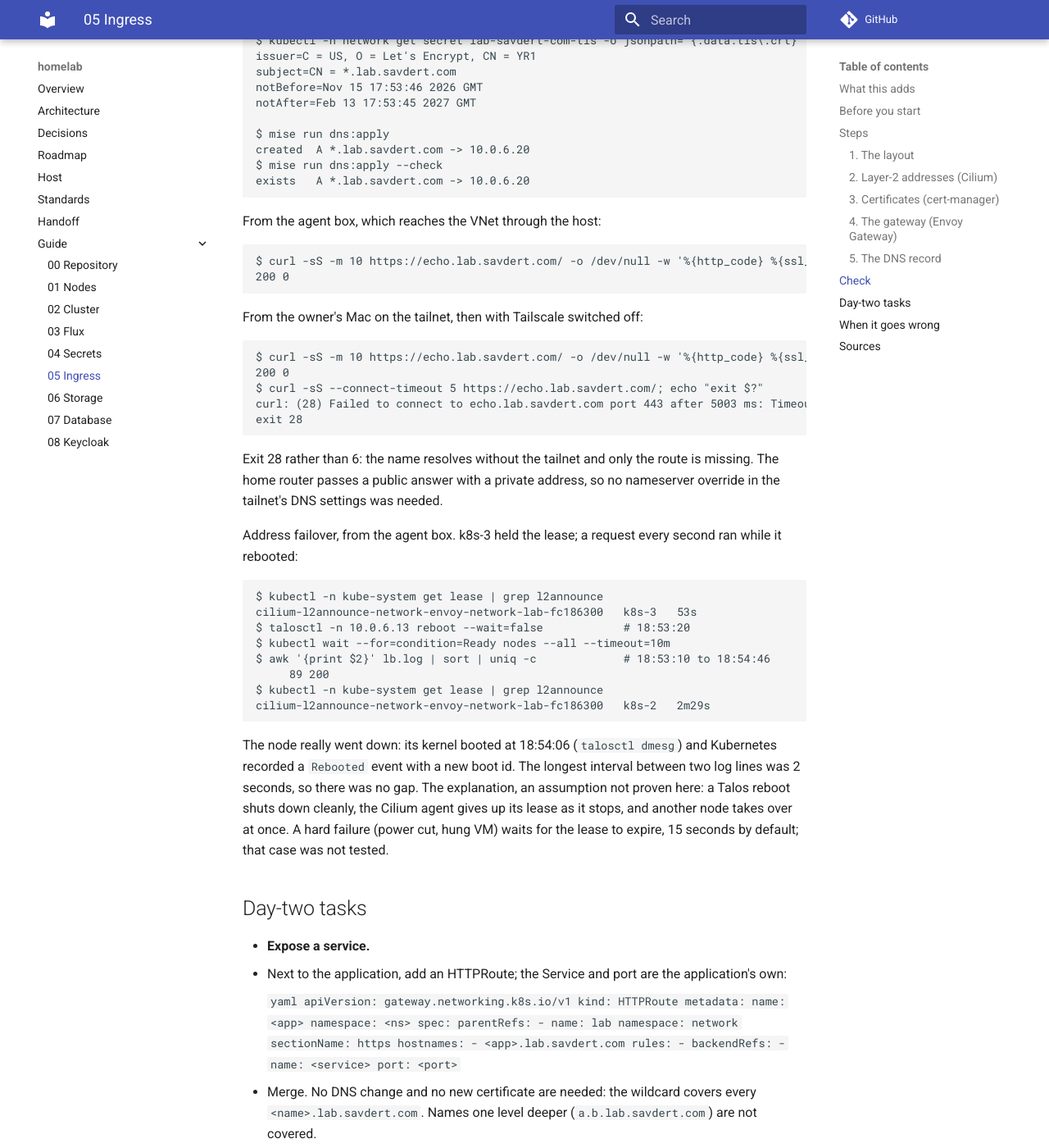
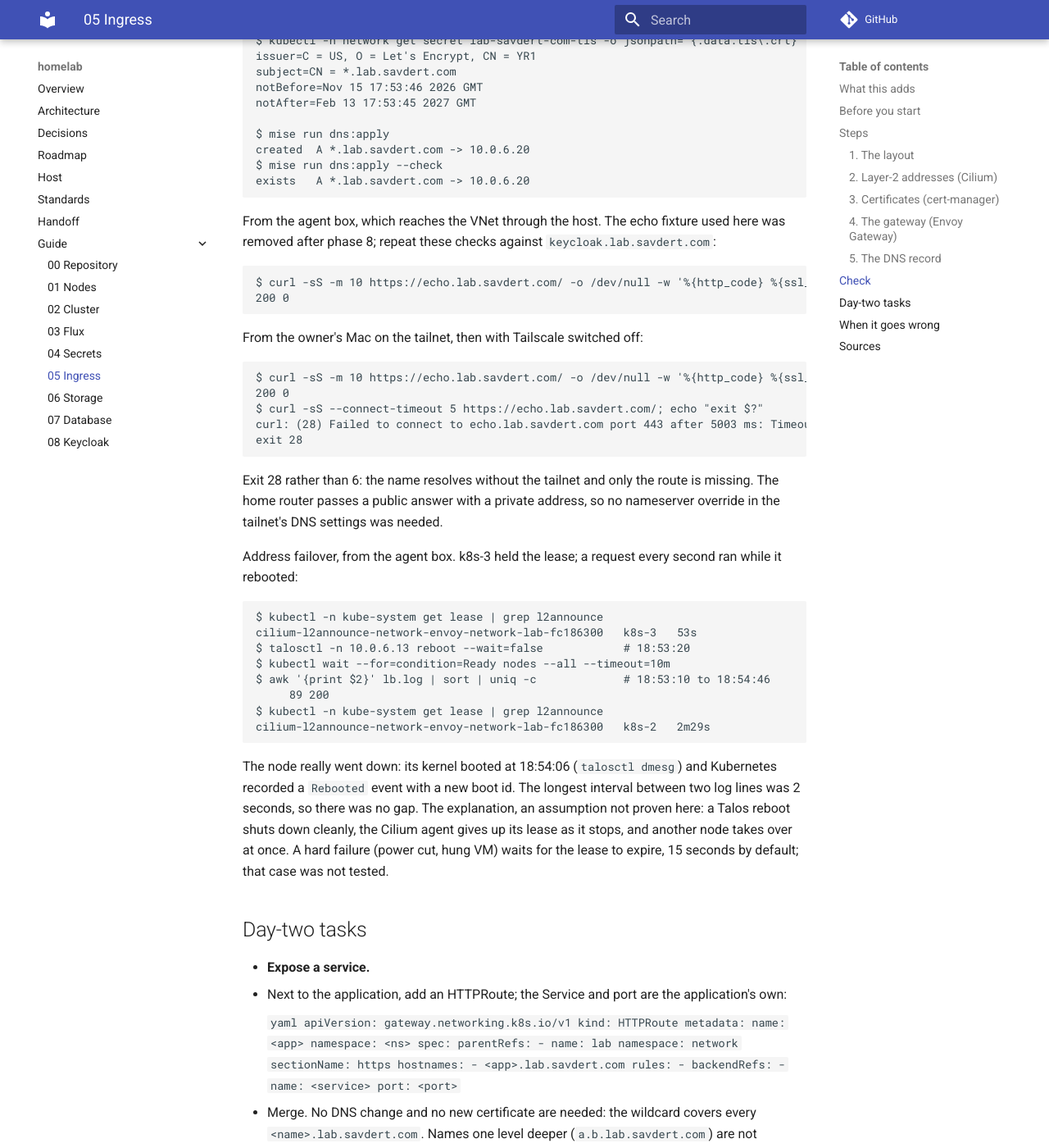
Before and after one commit to msavdert/homelab, an MkDocs documentation site: the page built from docs/guide/05-ingress.md, in a window 1280 px wide and 1400 px high, scrolled down 3236 px. Shown: the whole window at 82% size. Built offline with MkDocs 1.6.1 and Material for MkDocs 9.7.7, drawn with Linux system fonts in a browser that asks for light colours; comment, search, counter and statistics services are not loaded; some of the changed text lies outside the part shown.

Commit message:
chore(network): address audit notes on the echo removal
Co-Authored-By: Claude Opus 5.5 <noreply@anthropic.com>
Claude-Session: https://claude.ai/code/session_01FLhVtEXBuViok9wiorSAvb

````diff
--- a/docs/guide/05-ingress.md
+++ b/docs/guide/05-ingress.md
@@ -161,7 +161,9 @@ $ mise run dns:apply --check
 exists   A *.lab.savdert.com -> 10.0.6.20
 ```
 
-From the agent box, which reaches the VNet through the host:
+From the agent box, which reaches the VNet through the host. The echo
+fixture used here was removed after phase 8; repeat these checks against
+`keycloak.lab.savdert.com`:
 
 ```
 $ curl -sS -m 10 https://echo.lab.savdert.com/ -o /dev/null -w '%{http_code} %{ssl_verify_result}\n'
````
Also changed, not shown: other parts of docs/guide/05-ingress.md (+0 -3 lines), docs/handoff.md (+1 -1 lines), 1 other file.
